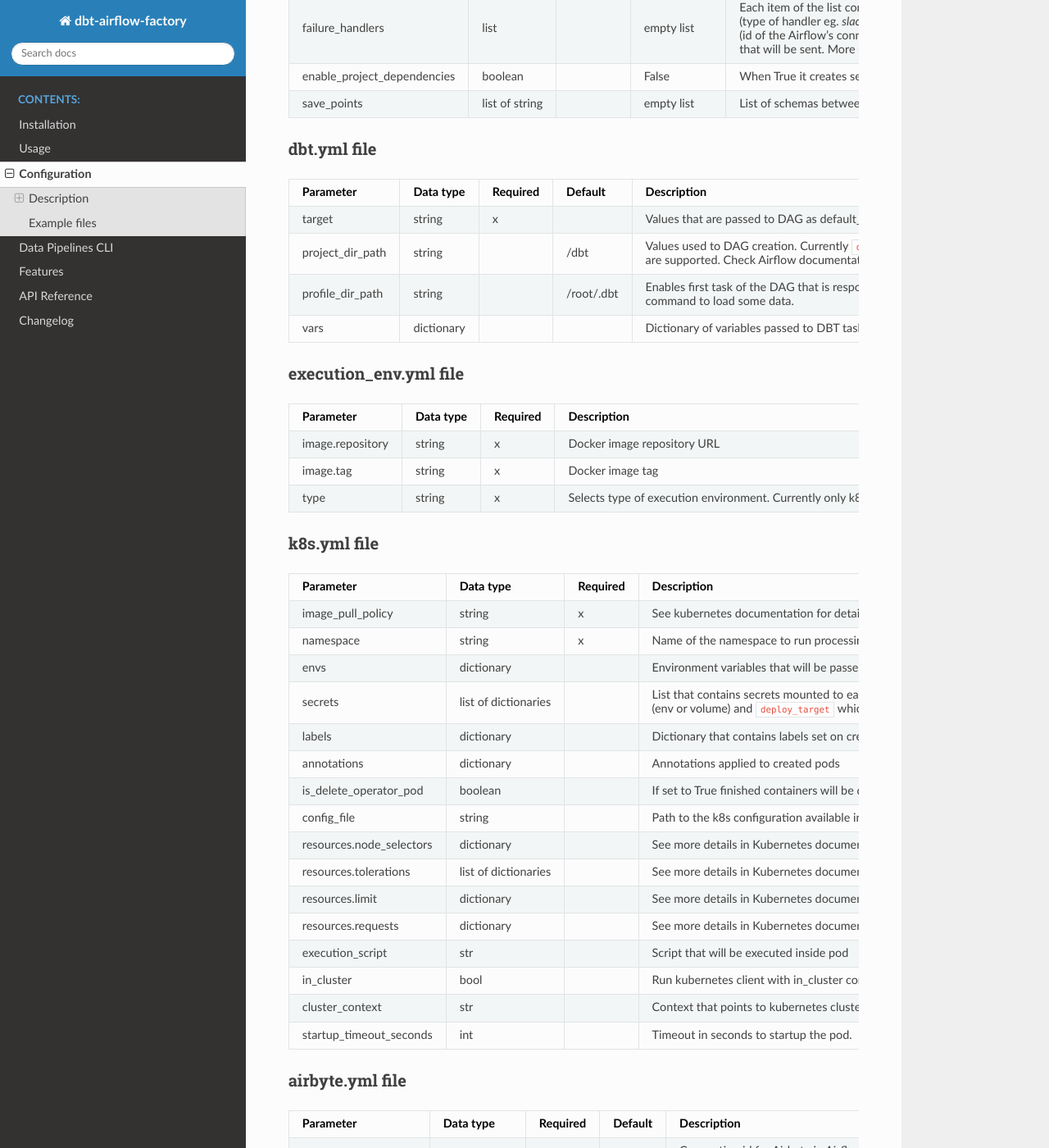
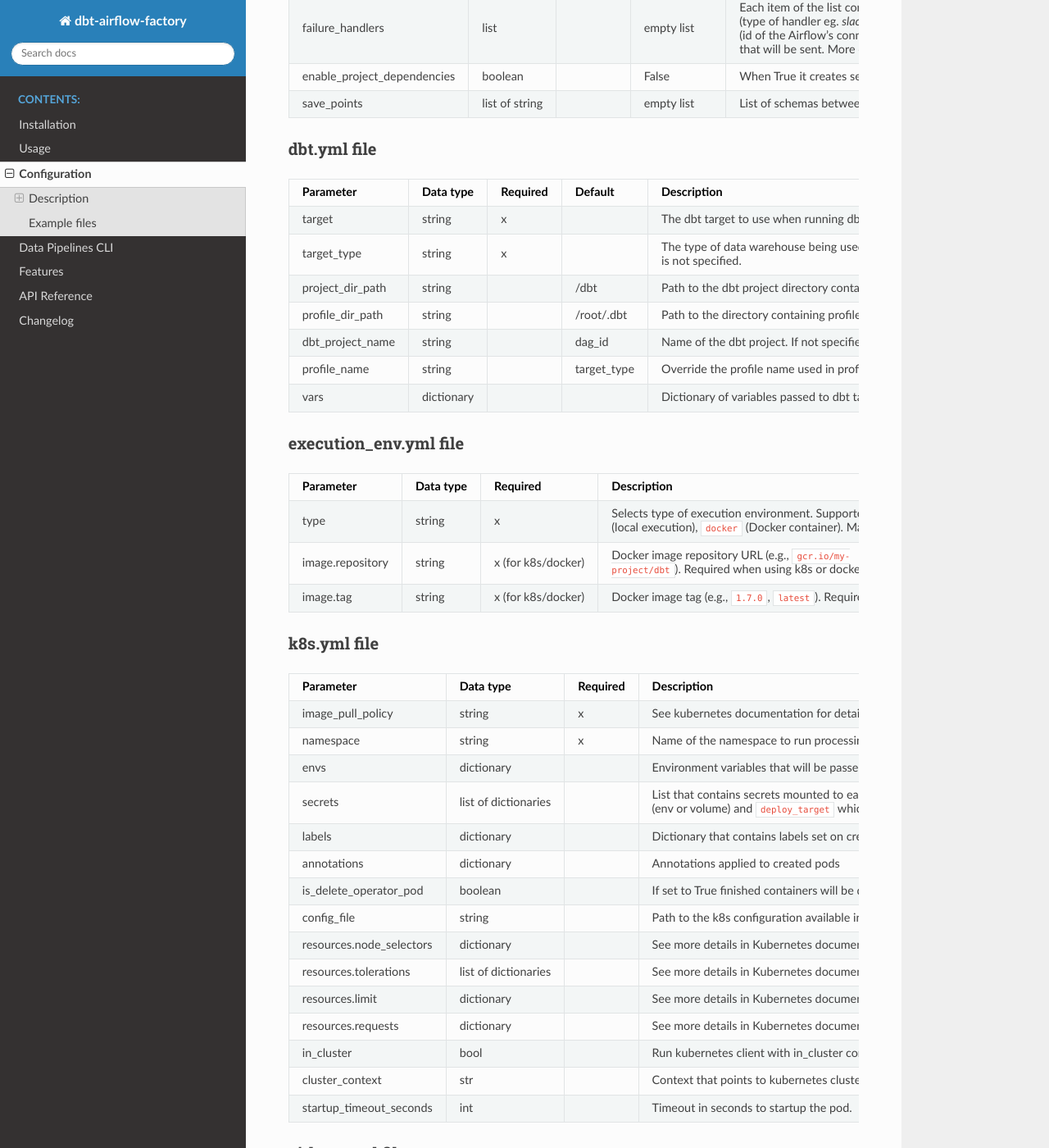
Before and after one commit to getindata/dbt-airflow-factory, a Sphinx documentation site: the page built from docs/configuration.rst, in a window 1280 px wide and 1400 px high, scrolled down 538 px. Shown: the whole window at 82% size. Built offline with Sphinx 7.4.7 and the Read the Docs theme 3.1.0, drawn with Linux system fonts in a browser that asks for light colours; pages that are not in the unit, such as notebooks, are missing from menus; some of the changed text lies outside the part shown.

Commit message:
docs: firther updated to documentation

```diff
--- a/docs/configuration.rst
+++ b/docs/configuration.rst
@@ -78,22 +78,37 @@ dbt.yml file
      - string
      - x
      -
-     - Values that are passed to DAG as default_arguments (check Airflow documentation for more details)
+     - The dbt target to use when running dbt commands (corresponds to target in profiles.yml). Passed to dbt via ``--target`` flag.
+   * - target_type
+     - string
+     - x
+     -
+     - The type of data warehouse being used (e.g., ``snowflake``, ``bigquery``, ``redshift``, ``postgres``). Used to determine the profile name in profiles.yml if ``profile_name`` is not specified.
    * - project_dir_path
      - string
      -
      - /dbt
-     - Values used to DAG creation. Currently ``dag_id``, ``description``, ``schedule_interval`` and ``catchup`` are supported. Check Airflow documentation for more details about each of them.
+     - Path to the dbt project directory containing dbt_project.yml and your dbt models.
    * - profile_dir_path
      - string
      -
      - /root/.dbt
-     - Enables first task of the DAG that is responsible for executing ``dbt seed`` command to load some data.
+     - Path to the directory containing profiles.yml file with dbt connection configurations.
+   * - dbt_project_name
+     - string
+     -
+     - dag_id
+     - Name of the dbt project. If not specified, defaults to the Airflow DAG ID. Added in v1.0.0 for explicit Cosmos ProjectConfig naming.
+   * - profile_name
+     - string
+     -
+     - target_type
+     - Override the profile name used in profiles.yml. If not specified, defaults to ``target_type`` for backward compatibility.
    * - vars
      - dictionary
      -
      -
-     - Dictionary of variables passed to DBT tasks.
+     - Dictionary of variables passed to dbt tasks via the ``--vars`` flag. Supports Airflow template variables like ``{{ ds }}``.
 
 execution_env.yml file
 ~~~~~~~~~~~~~~~~~~~~~~~
@@ -106,18 +121,18 @@ execution_env.yml file
      - Data type
      - Required
      - Description
-   * - image.repository
-     - string
-     - x
-     - Docker image repository URL
-   * - image.tag
-     - string
-     - x
-     - Docker image tag
    * - type
      - string
      - x
-     - Selects type of execution environment. Currently only k8s is available.
+     - Selects type of execution environment. Supported values: ``k8s`` (Kubernetes), ``bash`` (local execution), ``docker`` (Docker container). Maps to Cosmos ExecutionMode.
+   * - image.repository
+     - string
+     - x (for k8s/docker)
+     - Docker image repository URL (e.g., ``gcr.io/my-project/dbt``). Required when using k8s or docker execution types.
+   * - image.tag
+     - string
+     - x (for k8s/docker)
+     - Docker image tag (e.g., ``1.7.0``, ``latest``). Required when using k8s or docker execution types.
 
 k8s.yml file
 ~~~~~~~~~~~~~~~~~~~~~~~
@@ -178,10 +193,6 @@ k8s.yml file
      - dictionary
      -
      - See more details in Kubernetes documentation: https://kubernetes.io/docs/concepts/configuration/manage-resources-containers/
-   * - execution_script
-     - str
-     -
-     - Script that will be executed inside pod
    * - in_cluster
      - bool
      -
@@ -466,7 +477,7 @@ The ``operator_args`` section supports all Cosmos/KubernetesPodOperator paramete
      - string
      -
      - dbt
-     - Path to the dbt executable. Use this to specify custom dbt wrappers or non-standard installations. Replaces deprecated ``execution_script`` from ``execution_env.yml``.
+     - Path to the dbt executable. **Only works with execution_mode: LOCAL (bash).** Use this to specify non-standard dbt installations or custom paths in local execution. Not supported for Kubernetes or Docker execution modes.
    * - dbt_cmd_global_flags
      - list of strings
      -
@@ -525,7 +536,7 @@ The ``execution_config`` section configures how Cosmos executes dbt commands:
      - string
      -
      - dbt
-     - Alternative location to specify dbt executable path. Can also be set in ``operator_args``.
+     - Path to dbt executable. **Only works with execution_mode: LOCAL (bash).** Can also be set in ``operator_args``. Not supported for Kubernetes or Docker execution modes.
    * - virtualenv_dir
      - string
      -
```
